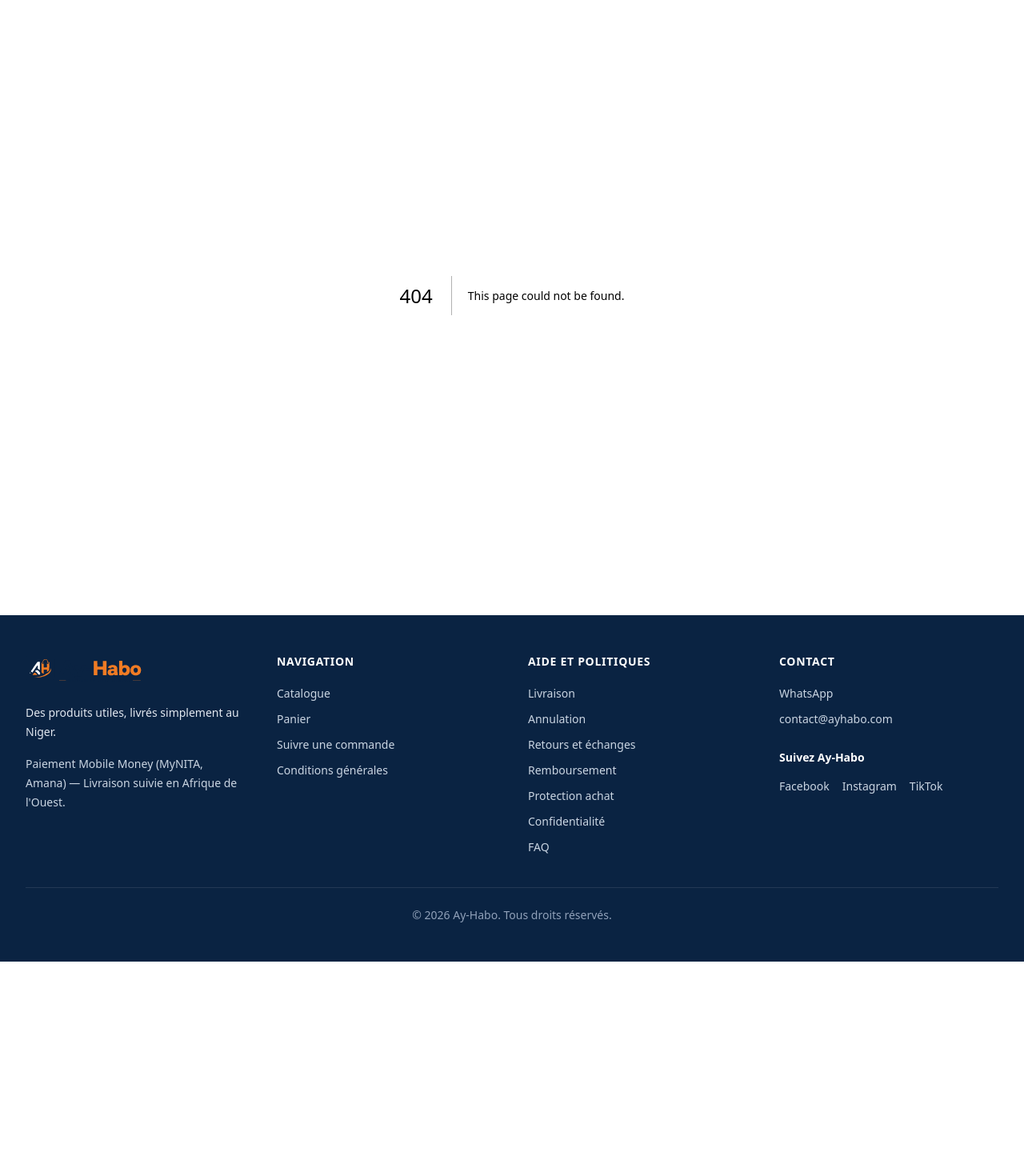
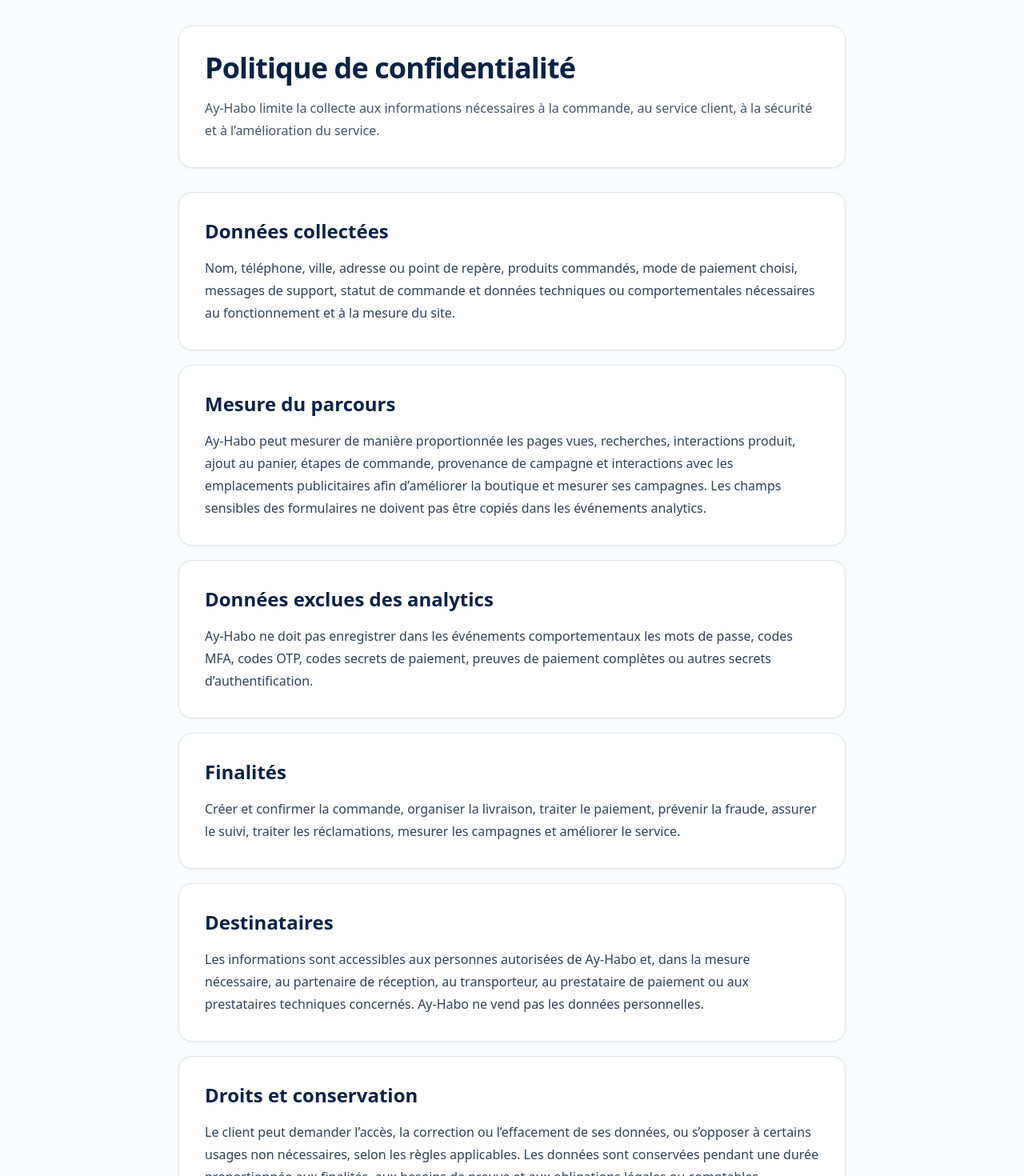
Before and after one commit to beninlink9-dot/ayhabo-nextjs, a Next.js app: page /confidentialite in a window 1280 px wide. Before the commit this address had no page. Shown: the part 160-1630 px from the top of the page at 80% size. Before the commit the page ends 1362 px from the top, so only its background shows below. Built offline with nearby package versions, Linux system fonts and the light colour scheme.

Commit message:
Create confidentialite policy page

```diff
--- /dev/null
+++ b/app/confidentialite/page.tsx
@@ -0,0 +1,81 @@
+import type { Metadata } from "next";
+
+export const metadata: Metadata = {
+  title: "Confidentialité Ay-Habo au Niger et au Bénin",
+  description:
+    "Consultez la politique de confidentialité Ay-Habo au Niger et au Bénin : données collectées, usages, sécurité, droits et conservation.",
+};
+
+const sections = [
+  {
+    title: "Données collectées",
+    content:
+      "Nom, téléphone, ville, adresse ou point de repère, produits commandés, mode de paiement choisi, messages de support, statut de commande et données techniques ou comportementales nécessaires au fonctionnement et à la mesure du site.",
+  },
+  {
+    title: "Mesure du parcours",
+    content:
+      "Ay-Habo peut mesurer de manière proportionnée les pages vues, recherches, interactions produit, ajout au panier, étapes de commande, provenance de campagne et interactions avec les emplacements publicitaires afin d’améliorer la boutique et mesurer ses campagnes. Les champs sensibles des formulaires ne doivent pas être copiés dans les événements analytics.",
+  },
+  {
+    title: "Données exclues des analytics",
+    content:
+      "Ay-Habo ne doit pas enregistrer dans les événements comportementaux les mots de passe, codes MFA, codes OTP, codes secrets de paiement, preuves de paiement complètes ou autres secrets d’authentification.",
+  },
+  {
+    title: "Finalités",
+    content:
+      "Créer et confirmer la commande, organiser la livraison, traiter le paiement, prévenir la fraude, assurer le suivi, traiter les réclamations, mesurer les campagnes et améliorer le service.",
+  },
+  {
+    title: "Destinataires",
+    content:
+      "Les informations sont accessibles aux personnes autorisées de Ay-Habo et, dans la mesure nécessaire, au partenaire de réception, au transporteur, au prestataire de paiement ou aux prestataires techniques concernés. Ay-Habo ne vend pas les données personnelles.",
+  },
+  {
+    title: "Droits et conservation",
+    content:
+      "Le client peut demander l’accès, la correction ou l’effacement de ses données, ou s’opposer à certains usages non nécessaires, selon les règles applicables. Les données sont conservées pendant une durée proportionnée aux finalités, aux besoins de preuve et aux obligations légales ou comptables.",
+  },
+  {
+    title: "Sécurité",
+    content:
+      "Ay-Habo applique une séparation des rôles, des règles d’accès, des journaux d’activité, une collecte minimale et des mesures de sauvegarde et de sécurité adaptées à l’exploitation.",
+  },
+] as const;
+
+export default function ConfidentialitePage() {
+  return (
+    <section className="bg-slate-50 py-12 sm:py-16">
+      <div className="mx-auto max-w-4xl px-4 sm:px-6 lg:px-8">
+        <header className="mb-8 rounded-2xl bg-white p-6 shadow-sm ring-1 ring-slate-200 sm:p-8">
+          <h1 className="text-3xl font-bold tracking-tight text-[#0A2342] sm:text-4xl">
+            Politique de confidentialité
+          </h1>
+          <p className="mt-4 text-base leading-7 text-slate-600">
+            Ay-Habo limite la collecte aux informations nécessaires à la
+            commande, au service client, à la sécurité et à l’amélioration du
+            service.
+          </p>
+        </header>
+
+        <div className="space-y-5">
+          {sections.map((section) => (
+            <article
+              key={section.title}
+              className="rounded-2xl bg-white p-6 shadow-sm ring-1 ring-slate-200 sm:p-8"
+            >
+              <h2 className="text-xl font-semibold text-[#0A2342] sm:text-2xl">
+                {section.title}
+              </h2>
+
+              <p className="mt-4 text-base leading-7 text-slate-700">
+                {section.content}
+              </p>
+            </article>
+          ))}
+        </div>
+      </div>
+    </section>
+  );
+}
```
